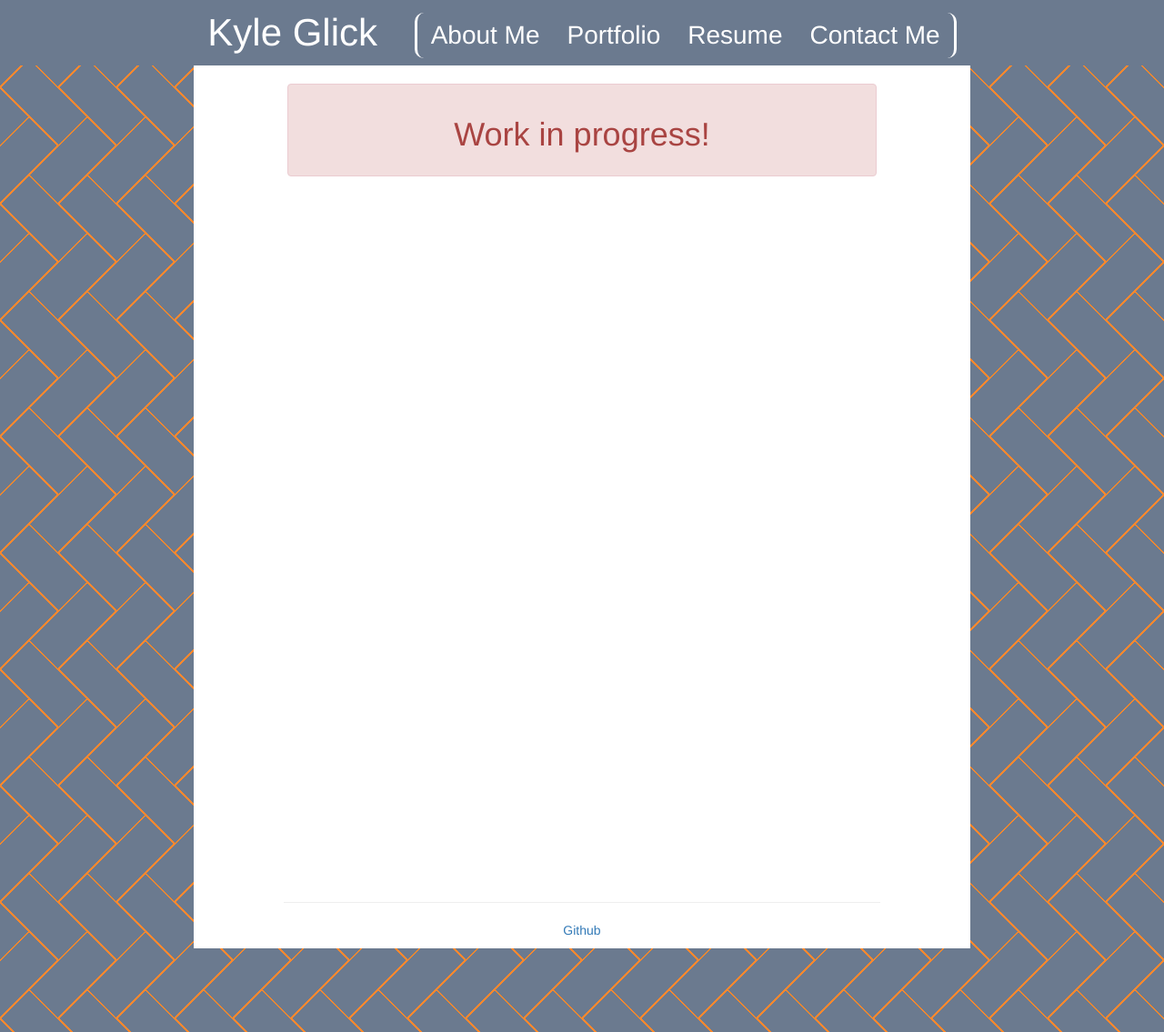
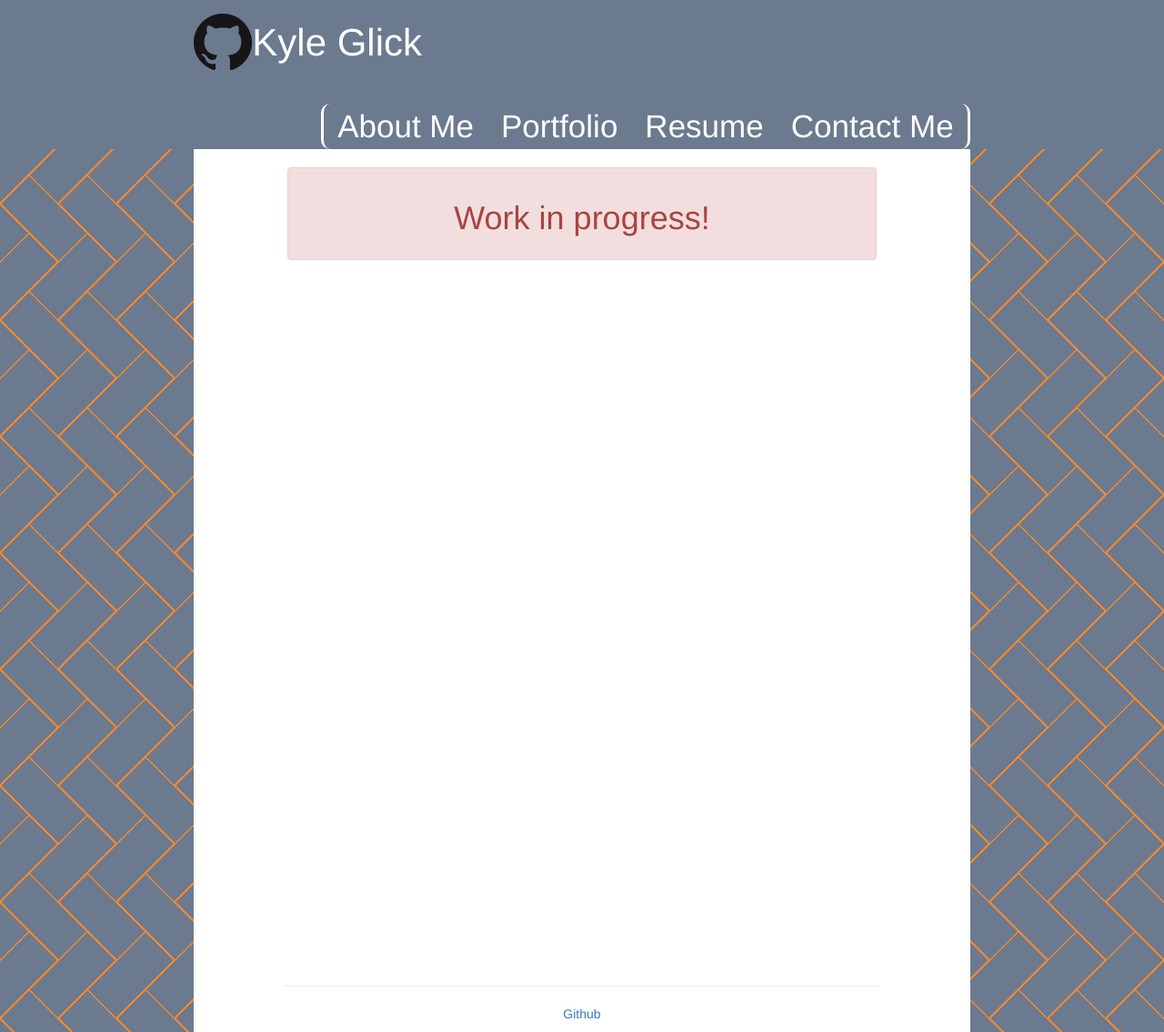
Before and after one commit to kayla-glick/kayla-glick.github.io, a Jekyll site: the page built from index.html, in a window 1280 px wide. Shown: the whole page at 91% size. Built offline with Jekyll 4.4.1, drawn with Linux system fonts in a browser that asks for light colours; nearby versions of some CDN libraries.

Commit message:
update header

```diff
--- a/_includes/header.html
+++ b/_includes/header.html
@@ -1,22 +1,27 @@
 <input id="per-page" type="hidden" value="{{ site.per_page }}">
 <nav class="navbar navbar-inverse">
-  <div class="container-fluid col-sm-8 col-sm-offset-2">
-    <a class="navbar-brand" href="{{ site.baseurl }}/">Kyle Glick</a>
-    <div class="navbar-header pull-right">
-      <ul class="nav navbar-nav">
+  <div class="container-fluid col-sm-8 col-sm-offset-2 no-padding">
+    <div class="navbar-header">
+      <a class="navbar-brand" href="{{ site.baseurl }}/">
+        <div class="brand-container">
+          <img src="/assets/images/GitHub-Mark-64px.png">
+          <span>Kyle Glick</span>
+        </div>
+      </a>
+    </div>
+    <ul class="nav navbar-nav navbar-right">
       <li>
-          <a class="nav-link" href="{{ site.baseurl }}/">About Me</a>
+        <a href="{{ site.baseurl }}/">About Me</a>
       </li>
       <li>
-          <a class="nav-link" href="{{ site.baseurl }}/portfolio/">Portfolio</a>
+        <a href="{{ site.baseurl }}/portfolio/">Portfolio</a>
       </li>
       <li>
-          <a class="nav-link" href="{{ site.baseurl }}/resume/">Resume</a>
+        <a href="{{ site.baseurl }}/resume/">Resume</a>
       </li>
       <li>
-          <a class="nav-link" href="{{ site.baseurl }}/contact/">Contact Me</a>
+        <a href="{{ site.baseurl }}/contact/">Contact Me</a>
       </li>
     </ul>
   </div>
-  </div>
 </nav>
--- a/assets/css/layout.css
+++ b/assets/css/layout.css
@@ -33,36 +33,33 @@ body {
   margin-bottom: 0px;
 }
 
-.navbar a {
+.navbar-brand {
+  display: table;
   color: white !important;
+  font-size: 3em;
 }
 
-.navbar ul {
-  list-style: none;
+.brand-container {
+  display: table-row;
 }
 
-.navbar-brand {
-  font-size:      3em;
-  line-height:    1em;
-  display:        table;
+.brand-container img,
+.brand-container span {
+  display: table-cell;
+  vertical-align: middle;
 }
 
-.navbar-brand small {
-  font-size: 50%;
-}
-
-.navbar-header {
-  margin-top: 1em;
-}
-
-.navbar-header {
+.navbar-nav {
+  margin-top: 20px;
+  margin-right: 0px;
   border-left: 3px solid white;
   border-right: 3px solid white;
   border-radius: 10px;
+  font-size: 2.5em;
 }
 
-.navbar-nav > li > a {
-  font-size: 2em;
+.navbar-nav li a {
+  color: white !important;
 }
 
 .navbar-nav > li:hover {
```
Lines whose indentation alone changed are shown as unchanged.
